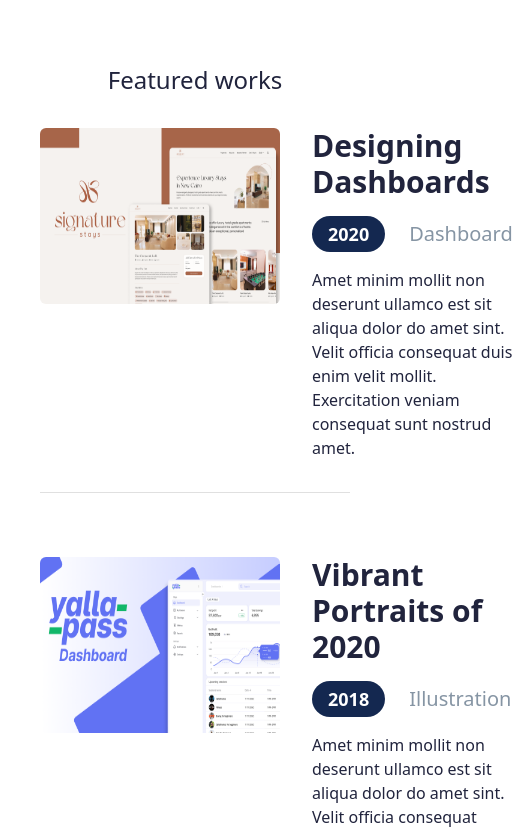
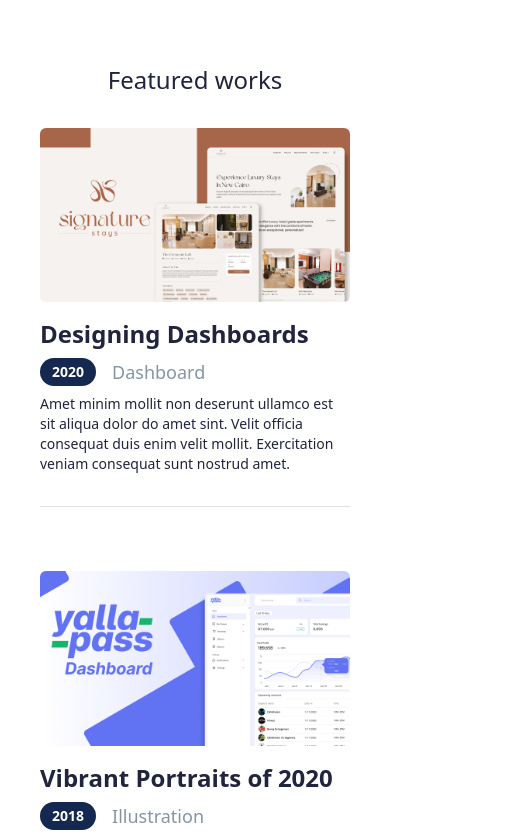
Before and after one commit to AKira0169/portfolio-oday-tarek, a React (Vite) app: page / in a window 390 px wide. Shown: the part 1880-2713 px from the top of the page, 521 px wide, since content can reach past the window. Built offline with nearby package versions, Linux system fonts and the light colour scheme.

Commit message:
feat(FeaturedWorks): make component responsive for mobile devices
Update WorkCard component styling to adapt to smaller screens by:
- Changing flex direction to column on mobile
- Adjusting font sizes and spacing for mobile
- Making image responsive while maintaining aspect ratio

```diff
--- a/src/components/FeaturedWorks.tsx
+++ b/src/components/FeaturedWorks.tsx
@@ -1,16 +1,16 @@
 const WorkCard = ({ title, year, tags, description, image }) => {
   return (
-    <div className="mb-8 flex gap-8 border-b border-[#E0E0E0] pb-8">
-      <img src={image} alt={title} className="h-44 w-60 rounded-md" />
+    <div className="mb-8 flex flex-col md:flex-row gap-4 md:gap-8 border-b border-[#E0E0E0] pb-8">
+      <img src={image} alt={title} className="w-full md:w-60 h-auto md:h-44 rounded-md object-cover" />
       <div>
-        <h3 className="text-3xl font-bold text-[#21243D]">{title}</h3>
-        <div className="mt-4 flex items-center">
-          <span className="rounded-full bg-[#142850] px-4 py-1 text-lg font-black text-white">
+        <h3 className="text-2xl md:text-3xl font-bold text-[#21243D]">{title}</h3>
+        <div className="mt-2 md:mt-4 flex flex-wrap items-center">
+          <span className="rounded-full bg-[#142850] px-3 md:px-4 py-1 text-sm md:text-lg font-black text-white">
             {year}
           </span>
-          <span className="ml-6 text-xl text-[#8695A4]">{tags}</span>
+          <span className="ml-4 md:ml-6 text-lg md:text-xl text-[#8695A4]">{tags}</span>
         </div>
-        <p className="mt-4 text-base text-[#21243D]">{description}</p>
+        <p className="mt-2 md:mt-4 text-sm md:text-base text-[#21243D]">{description}</p>
       </div>
     </div>
   );
```
